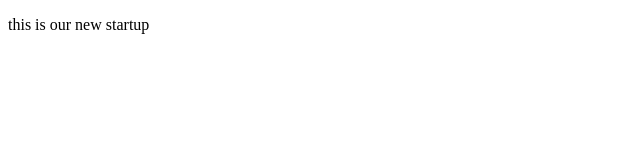
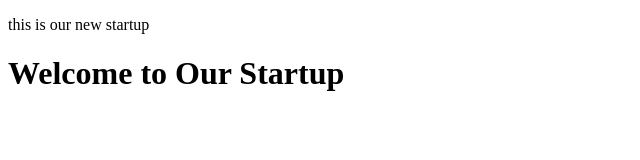
Before and after one commit to BANDHU-alt/cicd-8august, a plain HTML site: page index.html in a window 1280 px wide. Shown: the whole page, without its empty margins (0-640 px from the left). Drawn offline with Linux system fonts and the light colour scheme.

Commit message:
next deployemt

```diff
--- a/index.html
+++ b/index.html
@@ -7,6 +7,7 @@
 </head>
 <body>
     <p> this is our new startup</p>
+    <h1>Welcome to Our Startup</h1>
 
 </body>
 </html>
```
